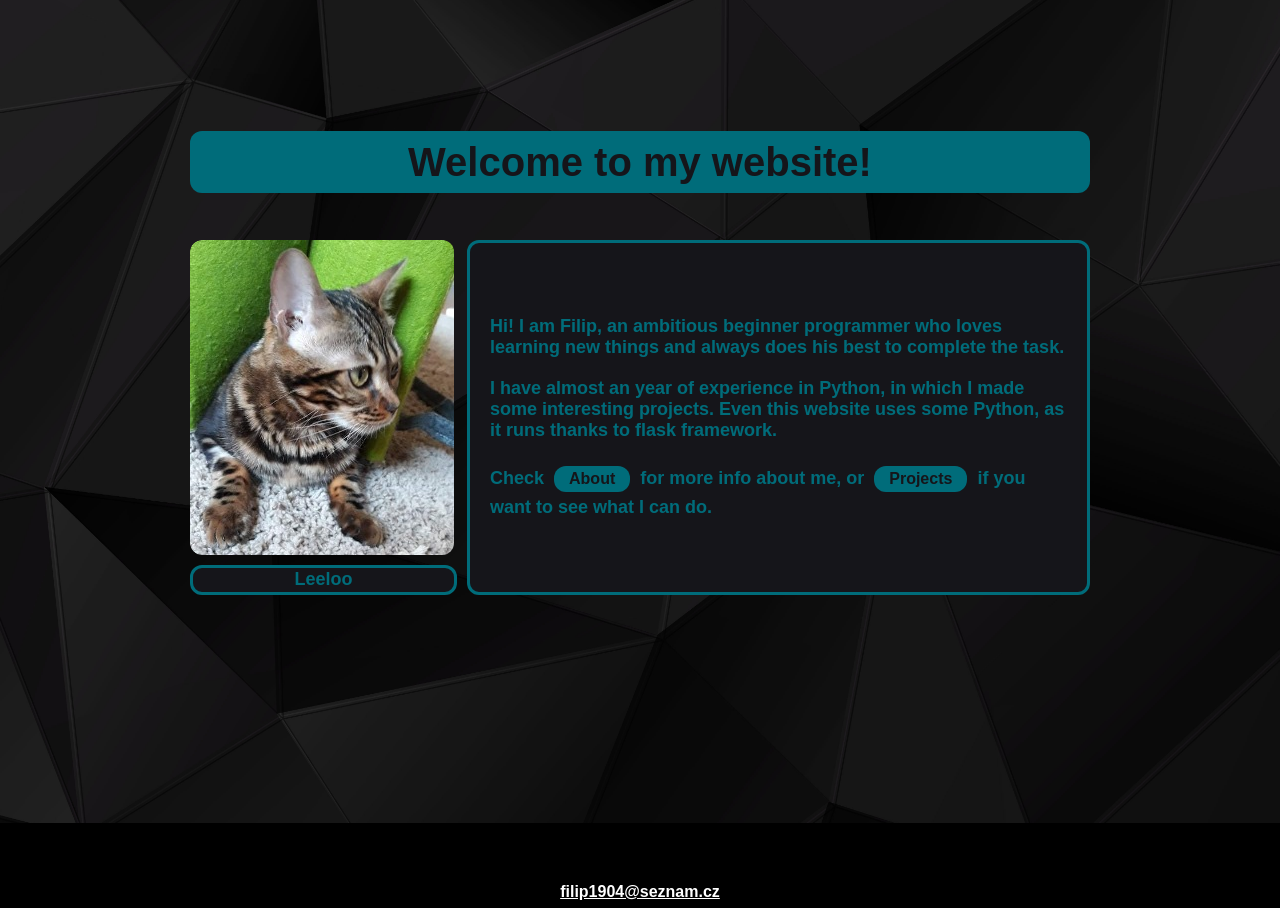
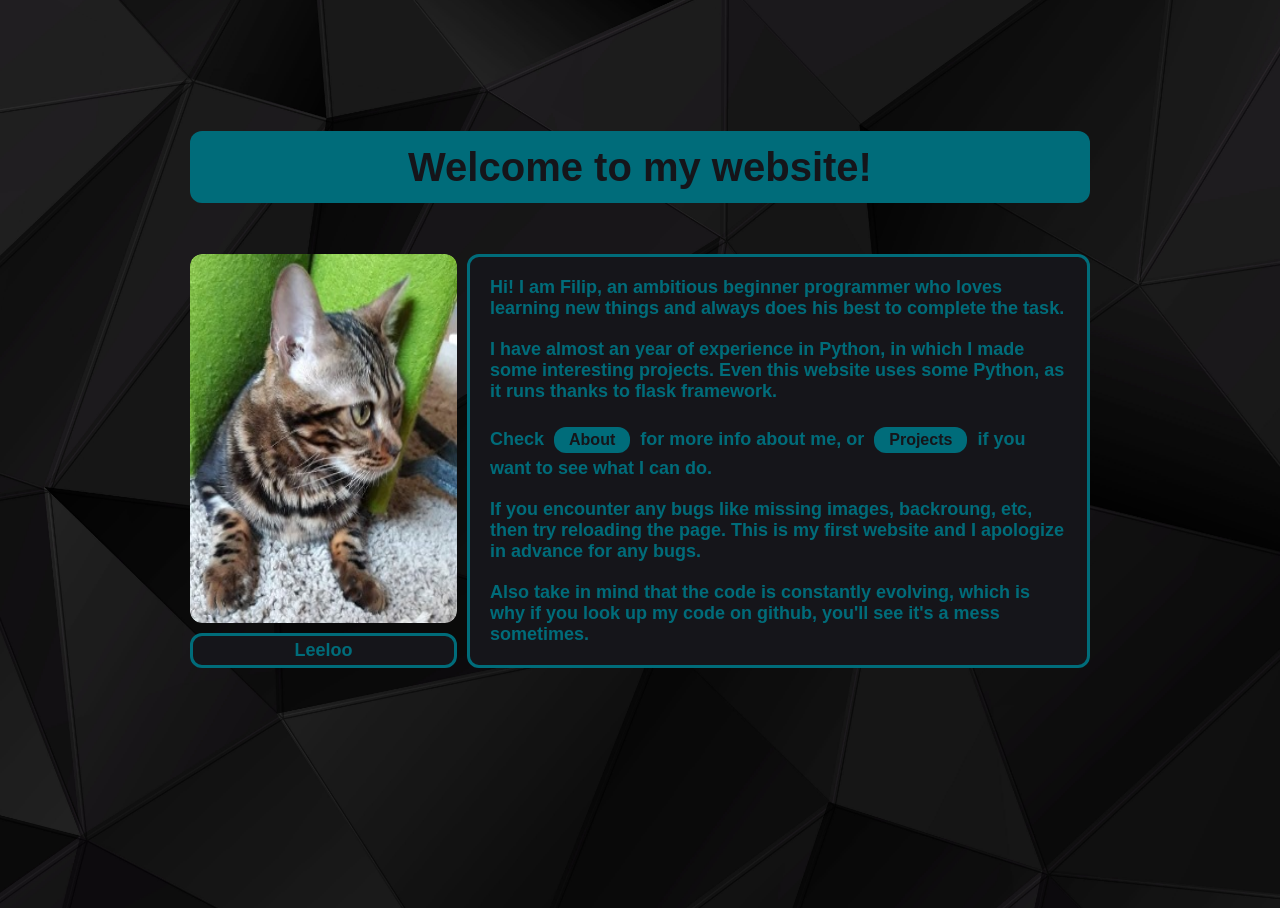
Before and after one commit to Sklenik/WEB, a Flask app: page / in a window 1280 px wide. Shown: the part 69-977 px from the top of the page. Run offline with Flask 2, Linux system fonts and the light colour scheme.

Commit message:
improved the homepage

```diff
--- a/website/static/css/home.css
+++ b/website/static/css/home.css
@@ -90,6 +90,8 @@
   flex-direction: column;
   justify-content: center;
   row-gap: 20px;
+  padding-top: 20px;
+  padding-bottom: 20px;
 
   background-color: var(--light);
 
--- a/website/templates/home.html
+++ b/website/templates/home.html
@@ -22,7 +22,16 @@
         <a id="projects" class="H_button_2" href="/projects">Projects</a>
         if you want to see what I can do.
       </div>
+      <div>
+        If you encounter any bugs like missing images, backroung, etc, then try
+        reloading the page. This is my first website and I apologize in advance
+        for any bugs.
+      </div>
+      <div>
+        Also take in mind that the code is constantly evolving, which is why if
+        you look up my code on github, you'll see it's a mess sometimes.
+      </div>
     </div>
   </div>
+  {% endblock %}
 </div>
-{% endblock %}
```
